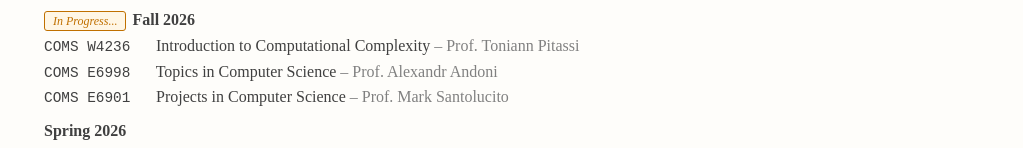
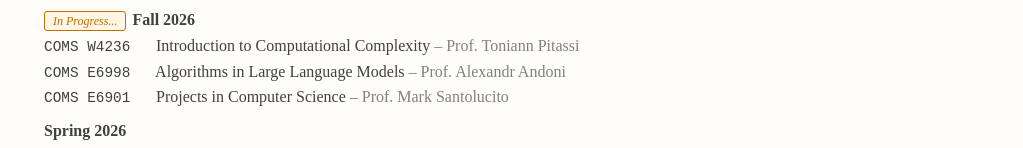
Before and after one commit to cscaff/cscaff.github.io, a plain HTML site: page coursework.html in a window 1280 px wide. Shown: the part 261-409 px from the top of the page, without its empty margins (128-1151 px from the left). Drawn offline with Linux system fonts and the light colour scheme.

Commit message:
Give COMS E6998 its official course name
Co-Authored-By: Claude Opus 5.5 <noreply@anthropic.com>

```diff
--- a/coursework.html
+++ b/coursework.html
@@ -35,7 +35,7 @@
     <h5><span class="status">In Progress...</span>Fall 2026</h5>
     <ul class="courses">
       <li><span class="code">COMS W4236</span> Introduction to Computational Complexity <span class="prof">&ndash; Prof. Toniann Pitassi</span></li>
-      <li><span class="code">COMS E6998</span> Topics in Computer Science <span class="prof">&ndash; Prof. Alexandr Andoni</span></li>
+      <li><span class="code">COMS E6998</span> Algorithms in Large Language Models <span class="prof">&ndash; Prof. Alexandr Andoni</span></li>
       <li><span class="code">COMS E6901</span> Projects in Computer Science <span class="prof">&ndash; Prof. Mark Santolucito</span></li>
     </ul>
   </div>
```
